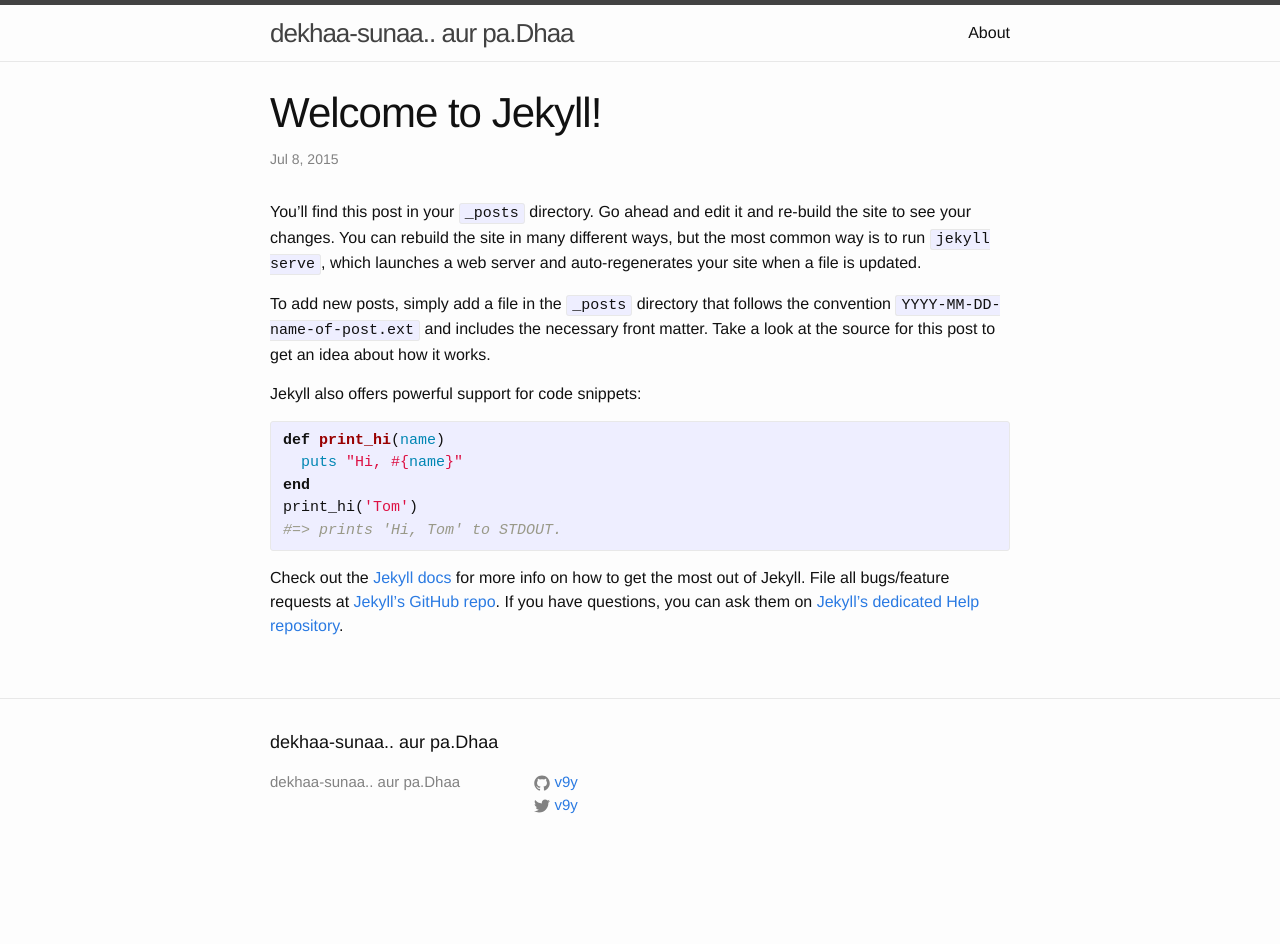
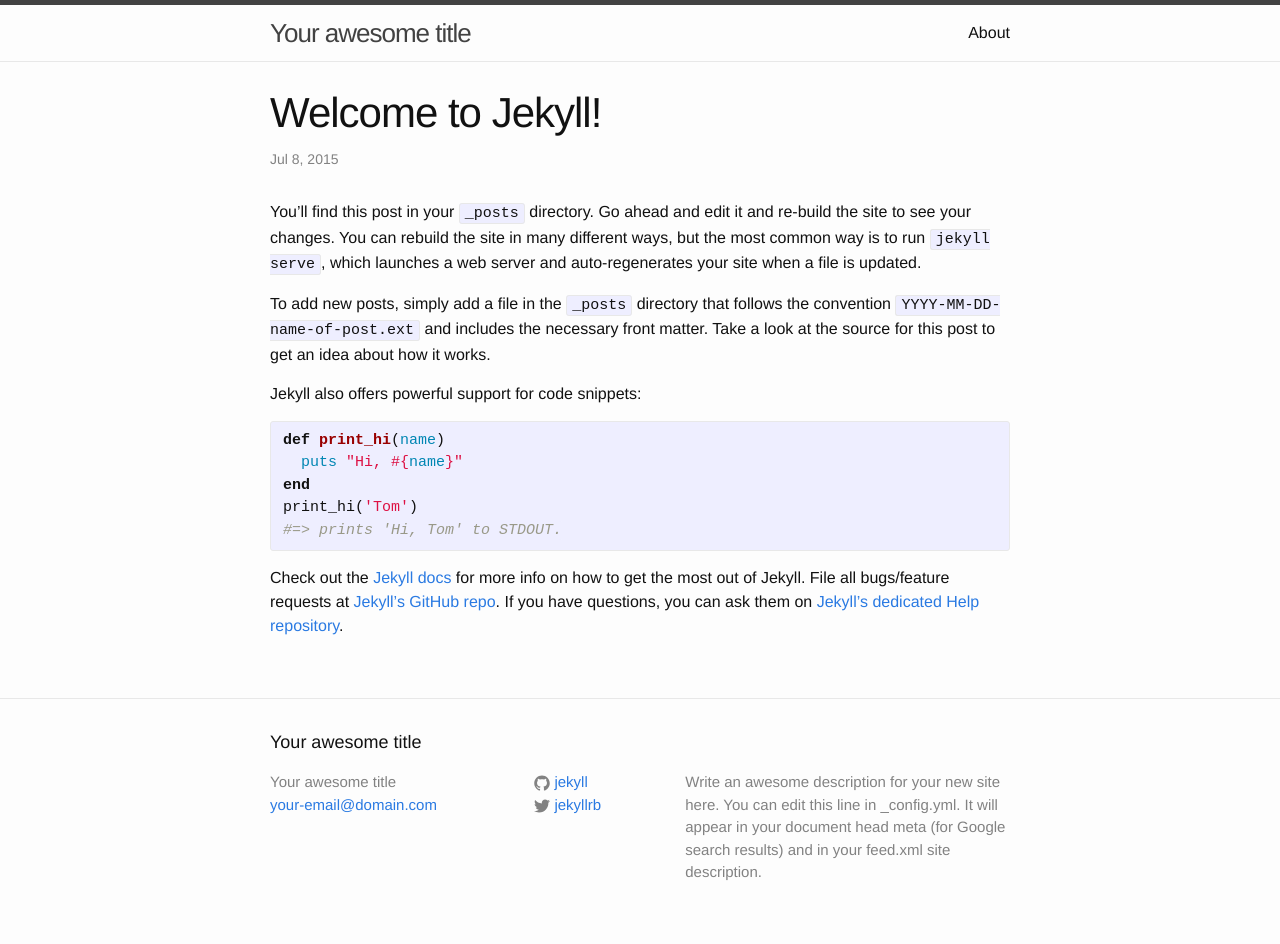
Before and after one commit to v9y/v9y.github.io, a Jekyll site: the page built from blog/_posts/2015-07-08-welcome-to-jekyll.markdown, in a window 1280 px wide. Built offline with Jekyll 4.4.1, drawn with Linux system fonts in a browser that asks for light colours; before the commit the page ends 900 px from its top, so only the background shows below that.

Commit message:
reinstall

```diff
--- a/blog/_config.yml
+++ b/blog/_config.yml
@@ -1,11 +1,14 @@
 # Site settings
-title: dekhaa-sunaa.. aur pa.Dhaa
-#email: your-email@domain.com
+title: Your awesome title
+email: your-email@domain.com
 description: > # this means to ignore newlines until "baseurl:"
-baseurl: "/blog" # the subpath of your site, e.g. /blog/
-url: "http://v9y.github.io" # the base hostname & protocol for your site
-twitter_username: v9y
-github_username:  v9y
+  Write an awesome description for your new site here. You can edit this
+  line in _config.yml. It will appear in your document head meta (for
+  Google search results) and in your feed.xml site description.
+baseurl: "" # the subpath of your site, e.g. /blog/
+url: "http://yourdomain.com" # the base hostname & protocol for your site
+twitter_username: jekyllrb
+github_username:  jekyll
 
 # Build settings
 markdown: kramdown
--- a/blog/_posts/2015-07-08-welcome-to-jekyll.markdown
+++ b/blog/_posts/2015-07-08-welcome-to-jekyll.markdown
@@ -1,7 +1,7 @@
 ---
 layout: post
 title:  "Welcome to Jekyll!"
-date:   2015-07-08 13:16:07
+date:   2015-07-08 16:09:41
 categories: jekyll update
 ---
 You’ll find this post in your `_posts` directory. Go ahead and edit it and re-build the site to see your changes. You can rebuild the site in many different ways, but the most common way is to run `jekyll serve`, which launches a web server and auto-regenerates your site when a file is updated.
--- a/blog/_sass/_base.scss
+++ b/blog/_sass/_base.scss
@@ -7,6 +7,7 @@
     margin: 0;
     padding: 0;
 }
+
 
 
 /**
@@ -23,8 +24,9 @@
 }
 
 
+
 /**
- * Set 'margin-bottom' to maintain vertical rhythm
+ * Set `margin-bottom` to maintain vertical rhythm
  */
 h1, h2, h3, h4, h5, h6,
 p, blockquote, pre,
--- a/blog/css/main.scss
+++ b/blog/css/main.scss
@@ -2,6 +2,8 @@
 # Only the main Sass file needs front matter (the dashes are enough)
 ---
 @charset "utf-8";
+
+
 
 // Our variables
 $base-font-family: Helvetica, Arial, sans-serif;
@@ -21,8 +23,10 @@
 
 // Width of the content area
 $content-width:    800px;
+
 $on-palm:          600px;
 $on-laptop:        800px;
+
 
 
 // Using media queries with like this:
@@ -39,6 +43,7 @@
 }
 
 
+
 // Import partials from `sass_dir` (defaults to `_sass`)
 @import
         "base",
```
